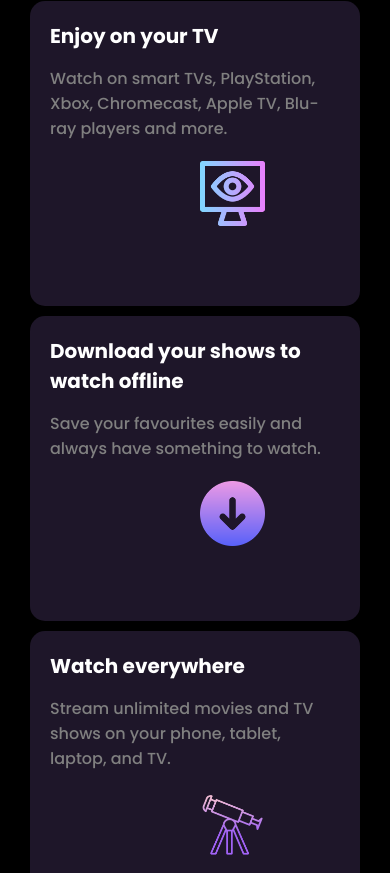
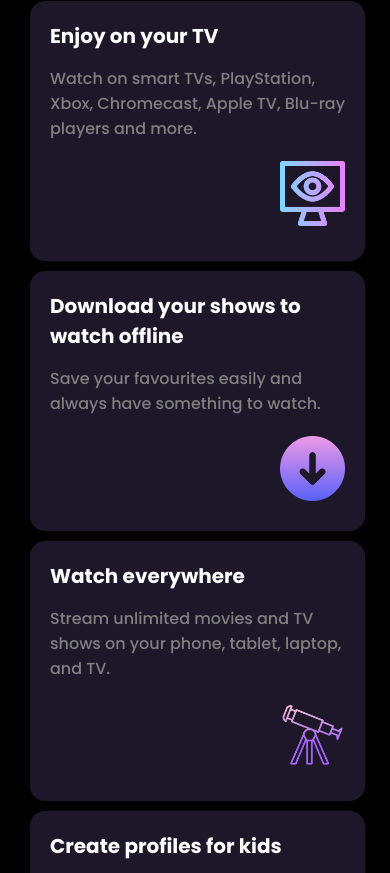
Before and after one commit to KarenaRavi47/NETFLIX-CLONE, a plain HTML site: page index.html in a window 390 px wide. Shown: the part 1026-1899 px from the top of the page. Drawn offline with Linux system fonts and the light colour scheme; some icons are missing.

Commit message:
Add files via upload

```diff
--- a/style.css
+++ b/style.css
@@ -647,7 +647,7 @@ h2 {
 
     .contain-box {
         width: 100%;
-        height: 265px;
+        height: 220px;
         padding: 20px 20px;
     }
 
@@ -661,7 +661,7 @@ h2 {
 
     .icon img {
         margin-top: 20px;
-        padding-left: 150px;
+        padding-left: 230px;
     }
 
     .container-3 h2 {
```
